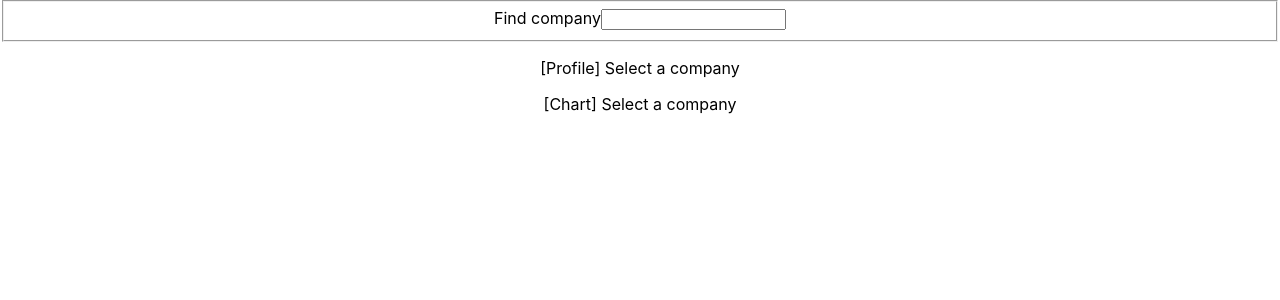
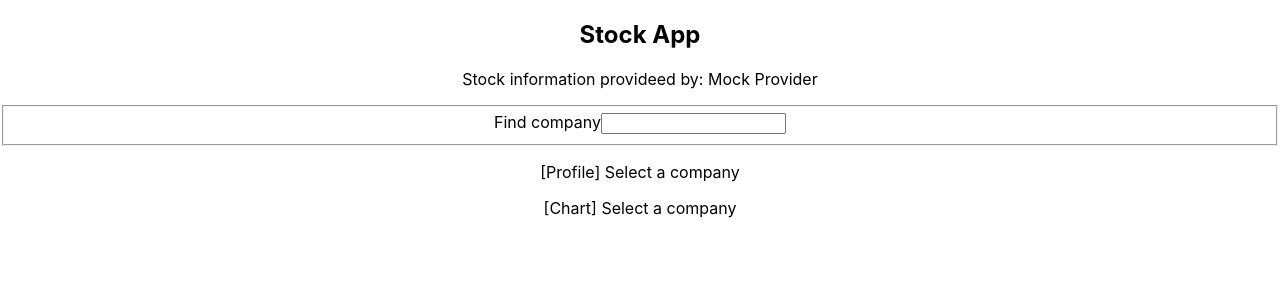
Before and after one commit to mr-know-it-all/stock-app, a React (Create React App) app: page / in a window 1280 px wide. Shown: the top 300 px of the page. Built offline with nearby package versions, Linux system fonts and the light colour scheme.

Commit message:
Add PageHeader and PageDescription components

```diff
--- a/src/api/api-providers/mock-provider.ts
+++ b/src/api/api-providers/mock-provider.ts
@@ -120,8 +120,11 @@ const stockInfo = ({ symbol, from, to, type = 'daily' }: StockInfoRequestType):
     })
 };
 
-export default {
+const MockProvider = {
+    name: 'Mock Provider',
     query,
     companyProfile,
     stockInfo
 };
+
+export default MockProvider;
--- a/src/api/index.ts
+++ b/src/api/index.ts
@@ -1,6 +1,7 @@
 import mockProvider from './api-providers/mock-provider';
 
 type ApiType = {
+    providerName: string,
     query: ({ term }: QueryRequestType) => Promise<QueryResponseType>,
     companyProfile: ({ symbol }: CompanyProfileRequestType) => Promise<CompanyProfileResponseType>,
     stockInfo: ({ symbol, from, to }: StockInfoRequestType) => Promise<StockInfoResponseType>
@@ -9,6 +10,7 @@ type ApiType = {
 const Api = (provider = mockProvider): ApiType => {
 
     return {
+        providerName: provider.name,
         query: provider.query,
         companyProfile: provider.companyProfile,
         stockInfo: provider.stockInfo
--- a/src/components/page-description/index.tsx
+++ b/src/components/page-description/index.tsx
@@ -0,0 +1,9 @@
+type Props = {
+    providerName: string
+};
+
+const PageDescripton = ({ providerName }: Props) => {
+    return <p className="page-description">Stock information provideed by: {providerName}</p>
+};
+
+export default PageDescripton;
--- a/src/components/page-header/index.tsx
+++ b/src/components/page-header/index.tsx
@@ -0,0 +1,5 @@
+const PageHeader = () => {
+    return <h1 className="page-header">Stock App</h1>
+};
+
+export default PageHeader;
--- a/src/pages/dashboard/index.tsx
+++ b/src/pages/dashboard/index.tsx
@@ -3,6 +3,8 @@ import SearchCompanies from "../../components/search-companies";
 import CompanyProfile from '../../components/company-profile';
 import CompanyStockChart from '../../components/company-stock-chart';
 import Api from '../../api';
+import PageHeader from '../../components/page-header';
+import PageDescripton from '../../components/page-description';
 
 
 const Dashboard = () => {
@@ -18,7 +20,9 @@ const Dashboard = () => {
     };
 
     return (
-        <>
+        <section>
+            <PageHeader />
+            <PageDescripton providerName={Api.providerName} />
             <SearchCompanies
                 getAvailableCompanies={getAvailableCompanies}
                 selectCompany={setSelectedCompany}
@@ -28,7 +32,7 @@ const Dashboard = () => {
             <CompanyProfile symbol={symbol} getCompanyProfile={getCompanyProfile} />
 
             <CompanyStockChart symbol={symbol} getStockInfo={getStockInfo} />
-        </>
+        </section>
     )
 };
 
```
